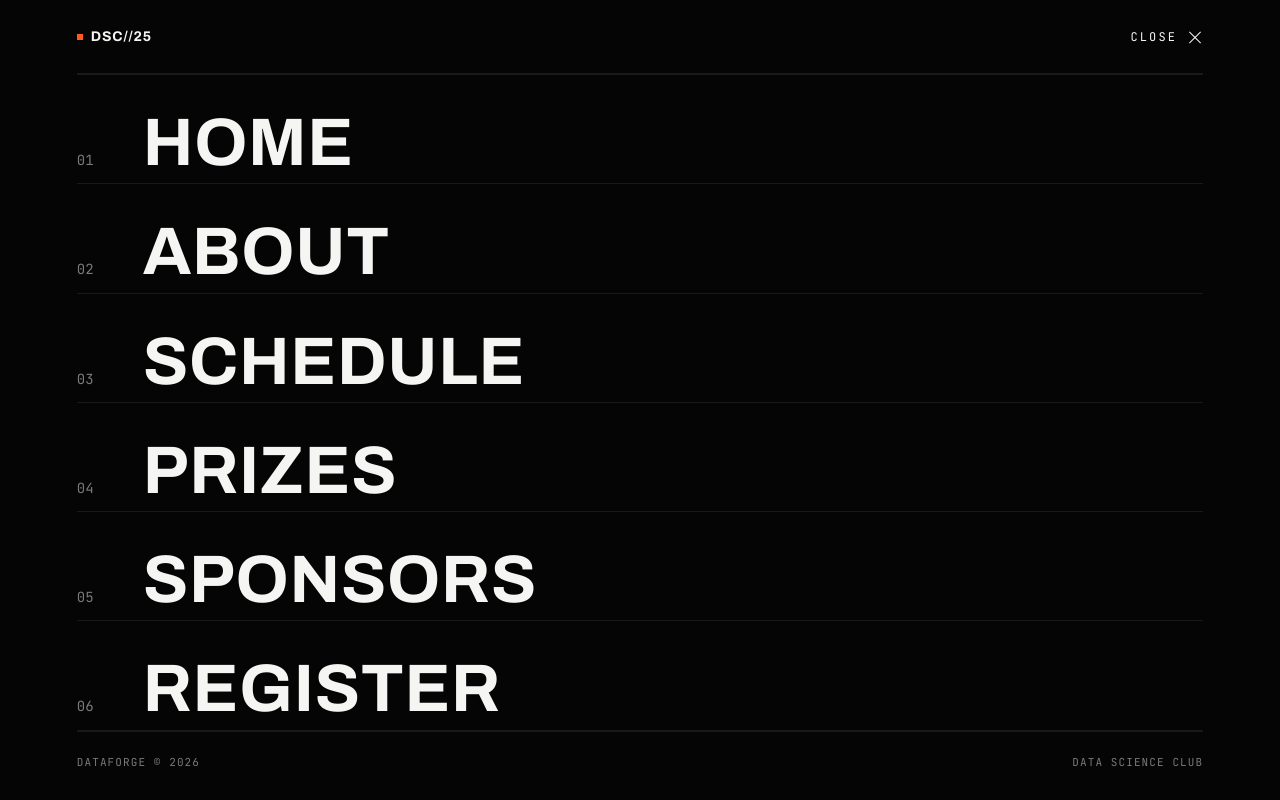
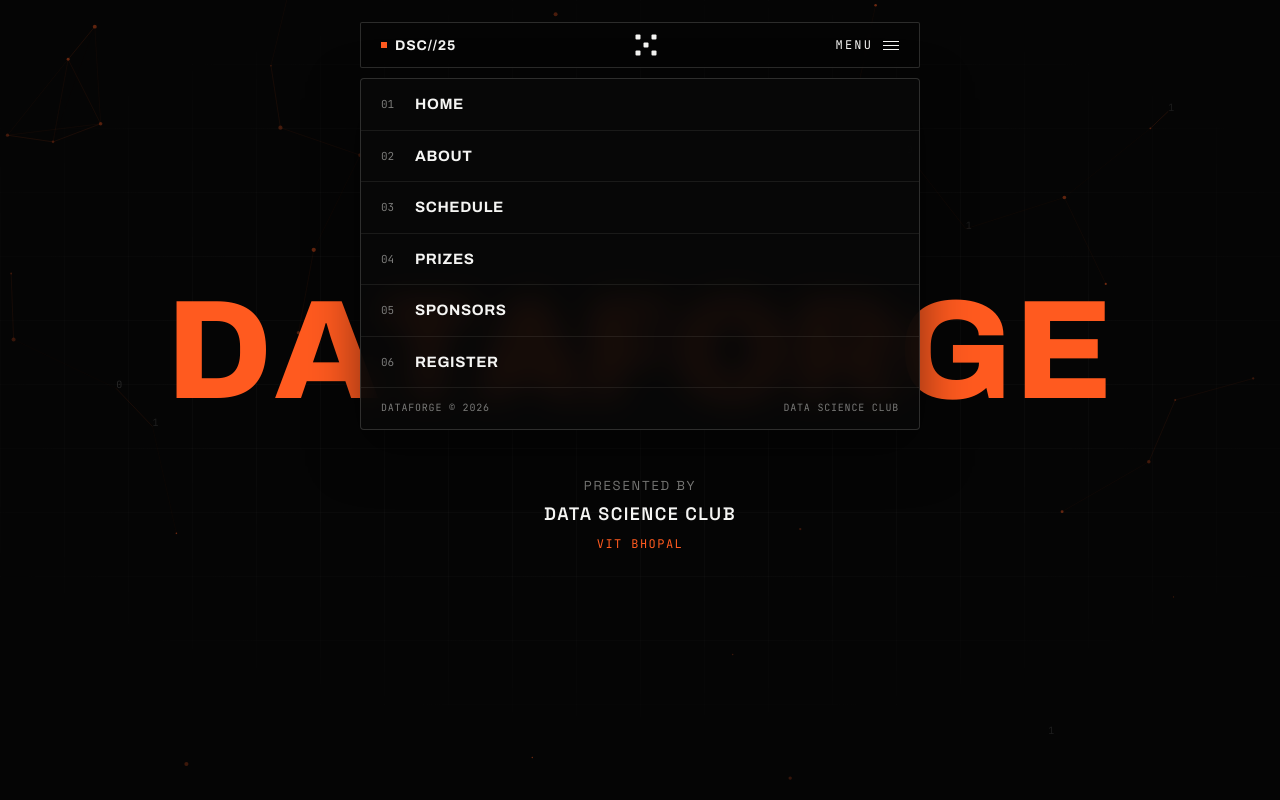
Before and after one commit to heynikcse/dataforge, a React (Vite) app: page / in a window 1280 px wide. Both pictures are taken after a click on the button "MENU". Shown: the top 800 px of the page. Built offline with nearby package versions, Linux system fonts and the light colour scheme.

Commit message:
Design the nav bar dots and make the menu appears alligned to navbar

```diff
--- a/src/App.jsx
+++ b/src/App.jsx
@@ -1,4 +1,4 @@
-import { useState } from 'react'
+import { useEffect, useState } from 'react'
 import Navbar from './components/Navbar.jsx'
 import Hero from './components/Hero.jsx'
 import MenuOverlay from './components/MenuOverlay.jsx'
@@ -11,15 +11,28 @@ import useLenis from './hooks/useLenis.js'
 
 export default function App() {
   const [menuOpen, setMenuOpen] = useState(false)
+  const [scrolled, setScrolled] = useState(false)
 
   // Smooth scroll for the whole app
   useLenis()
 
+  useEffect(() => {
+    function onScroll() {
+      setScrolled(window.scrollY > 40)
+    }
+    window.addEventListener('scroll', onScroll, { passive: true })
+    return () => window.removeEventListener('scroll', onScroll)
+  }, [])
+
   return (
     <>
-      <Navbar onMenuClick={() => setMenuOpen(true)} />
+      <Navbar
+        menuOpen={menuOpen}
+        onToggleMenu={() => setMenuOpen((v) => !v)}
+        scrolled={scrolled}
+      />
       <Hero />
-      <MenuOverlay open={menuOpen} onClose={() => setMenuOpen(false)} />
+      <MenuOverlay open={menuOpen} onClose={() => setMenuOpen(false)} scrolled={scrolled} />
 
       <About />
       <Schedule />
--- a/src/components/MenuOverlay.jsx
+++ b/src/components/MenuOverlay.jsx
@@ -10,45 +10,48 @@ const ITEMS = [
   { num: '06', label: 'Register', href: '#register' },
 ]
 
-export default function MenuOverlay({ open, onClose }) {
-  const overlayRef = useRef(null)
+export default function MenuOverlay({ open, onClose, scrolled }) {
+  const panelRef = useRef(null)
   const itemsRef = useRef([])
-  const topRef = useRef(null)
-  const footerRef = useRef(null)
   const tlRef = useRef(null)
 
   useEffect(() => {
-    gsap.set(overlayRef.current, { y: '-100%' })
-    gsap.set(itemsRef.current, { yPercent: 60, opacity: 0 })
-    gsap.set(topRef.current, { opacity: 0 })
-    gsap.set(footerRef.current, { opacity: 0 })
+    gsap.set(panelRef.current, { autoAlpha: 0, xPercent: -50, y: -12, scale: 0.96 })
+    gsap.set(itemsRef.current, { autoAlpha: 0, y: -6 })
   }, [])
 
   useEffect(() => {
     if (tlRef.current) tlRef.current.kill()
 
     if (open) {
-      document.body.classList.add('menu-open')
       const tl = gsap.timeline()
-      tl.to(overlayRef.current, { y: '0%', duration: 0.7, ease: 'power4.inOut' })
-        .to(topRef.current, { opacity: 1, duration: 0.4 }, '-=0.2')
-        .to(
-          itemsRef.current,
-          { yPercent: 0, opacity: 1, duration: 0.7, stagger: 0.06, ease: 'power3.out' },
-          '-=0.3'
-        )
-        .to(footerRef.current, { opacity: 1, duration: 0.5 }, '-=0.3')
+      tl.to(panelRef.current, {
+        autoAlpha: 1,
+        xPercent: -50,
+        y: 0,
+        scale: 1,
+        duration: 0.35,
+        ease: 'power3.out',
+      }).to(
+        itemsRef.current,
+        { autoAlpha: 1, y: 0, duration: 0.3, stagger: 0.04, ease: 'power2.out' },
+        '-=0.15'
+      )
       tlRef.current = tl
     } else {
-      document.body.classList.remove('menu-open')
       const tl = gsap.timeline({
         onComplete: () => {
-          gsap.set(itemsRef.current, { yPercent: 60, opacity: 0 })
-          gsap.set(topRef.current, { opacity: 0 })
-          gsap.set(footerRef.current, { opacity: 0 })
+          gsap.set(itemsRef.current, { autoAlpha: 0, y: -6 })
         },
       })
-      tl.to(overlayRef.current, { y: '-100%', duration: 0.6, ease: 'power3.inOut' })
+      tl.to(panelRef.current, {
+        autoAlpha: 0,
+        xPercent: -50,
+        y: -12,
+        scale: 0.96,
+        duration: 0.25,
+        ease: 'power2.in',
+      })
       tlRef.current = tl
     }
   }, [open])
@@ -61,39 +64,35 @@ export default function MenuOverlay({ open, onClose }) {
     return () => window.removeEventListener('keydown', onKeyDown)
   }, [onClose])
 
+  useEffect(() => {
+    function onClickOutside(e) {
+      if (!open) return
+      if (panelRef.current && panelRef.current.contains(e.target)) return
+      if (e.target.closest('.nav-dots-btn') || e.target.closest('.menu-btn')) return
+      onClose()
+    }
+    document.addEventListener('mousedown', onClickOutside)
+    return () => document.removeEventListener('mousedown', onClickOutside)
+  }, [open, onClose])
+
   return (
-    <div className="menu-overlay" ref={overlayRef}>
-      <div className="menu-top" ref={topRef}>
-        <div className="logo-mark">
-          <span className="dot" />
-          DSC//25
-        </div>
-        <button className="menu-close" onClick={onClose} aria-label="Close menu">
-          CLOSE
-          <span className="x">
-            <span />
-            <span />
-          </span>
-        </button>
-      </div>
-
-      <div className="menu-list">
+    <div className={`menu-panel ${scrolled ? 'is-wide' : ''}`} ref={panelRef}>
+      <div className="menu-panel-list">
         {ITEMS.map((item, i) => (
           <a
             href={item.href}
-            className="menu-item"
+            className="menu-panel-item"
             key={item.num}
             ref={(el) => (itemsRef.current[i] = el)}
             onClick={onClose}
           >
             <span className="num">{item.num}</span>
             <span className="label">{item.label}</span>
-            <span className="arrow">↗</span>
           </a>
         ))}
       </div>
 
-      <div className="menu-footer" ref={footerRef}>
+      <div className="menu-panel-footer">
         <span>DATAFORGE © 2026</span>
         <span>DATA SCIENCE CLUB</span>
       </div>
--- a/src/components/Navbar.jsx
+++ b/src/components/Navbar.jsx
@@ -1,20 +1,11 @@
-import { useEffect, useRef, useState } from 'react'
+import { useEffect, useRef } from 'react'
 import gsap from 'gsap'
 
-export default function Navbar({ onMenuClick }) {
+export default function Navbar({ menuOpen, onToggleMenu, scrolled }) {
   const navRef = useRef(null)
-  const [scrolled, setScrolled] = useState(false)
 
   useEffect(() => {
     gsap.to(navRef.current, { opacity: 1, duration: 0.8, delay: 1.0, ease: 'power2.out' })
-  }, [])
-
-  useEffect(() => {
-    function onScroll() {
-      setScrolled(window.scrollY > 40)
-    }
-    window.addEventListener('scroll', onScroll, { passive: true })
-    return () => window.removeEventListener('scroll', onScroll)
   }, [])
 
   return (
@@ -25,11 +16,17 @@ export default function Navbar({ onMenuClick }) {
           DSC//25
         </div>
 
-        <div className="nav-dots" aria-hidden="true">
-          <i /> <i /> <i />
-        </div>
+        <button
+          className={`nav-dots-btn ${menuOpen ? 'is-open' : ''}`}
+          onClick={onToggleMenu}
+          aria-label={menuOpen ? 'Close menu' : 'Open menu'}
+        >
+          <span className="nav-dots">
+            <i /> <i /> <i /> <i /> <i />
+          </span>
+        </button>
 
-        <button className="menu-btn" onClick={onMenuClick} aria-label="Open menu">
+        <button className="menu-btn" onClick={onToggleMenu} aria-label="Open menu">
           MENU
           <span className="bars">
             <span />
--- a/src/index.css
+++ b/src/index.css
@@ -103,13 +103,18 @@ canvas#bgCanvas {
   background: rgba(5, 5, 5, 0.45);
   border-radius: 2px;
   overflow: hidden;
-  transition: width 0.5s cubic-bezier(0.2, 0.8, 0.2, 1), padding 0.5s ease, background 0.5s ease;
+  transition: width 0.5s cubic-bezier(0.2, 0.8, 0.2, 1), padding 0.5s ease, background 0.5s ease,
+    backdrop-filter 0.5s ease;
+  backdrop-filter: blur(6px);
+  -webkit-backdrop-filter: blur(6px);
 }
 
 .navstrip.is-scrolled {
   width: min(94vw, 860px);
   padding: 14px 26px;
-  background: rgba(5, 5, 5, 0.86);
+  background: rgba(5, 5, 5, 0.62);
+  backdrop-filter: blur(14px);
+  -webkit-backdrop-filter: blur(14px);
 }
 
 .logo-mark {
@@ -130,19 +135,61 @@ canvas#bgCanvas {
   display: inline-block;
 }
 
-.nav-dots {
+/* ---------- Nav dots that morph into an X ---------- */
+.nav-dots-btn {
   display: flex;
   align-items: center;
-  gap: 5px;
+  justify-content: center;
+  position: relative;
+  width: 32px;
+  height: 26px;
+  background: none;
+  border: none;
+  cursor: pointer;
+  padding: 0;
+}
+
+.nav-dots {
+  position: relative;
+  display: block;
+  width: 100%;
+  height: 100%;
 }
 
 .nav-dots i {
-  width: 3px;
-  height: 3px;
-  border-radius: 50%;
+  position: absolute;
+  top: 50%;
+  left: 50%;
+  width: 5px;
+  height: 5px;
+  border-radius: 1px;
   background: var(--orange);
   display: block;
   font-style: normal;
+  transform: translate(-50%, -50%) translate(var(--x, 0), var(--y, 0));
+  transition: transform 0.45s cubic-bezier(0.65, 0, 0.35, 1), background 0.3s ease;
+}
+
+/* closed state: straight row of 5 dots */
+.nav-dots i:nth-child(1) { --x: -11px; --y: 0px; }
+.nav-dots i:nth-child(2) { --x: -5.5px; --y: 0px; }
+.nav-dots i:nth-child(3) { --x: 0px;  --y: 0px; }
+.nav-dots i:nth-child(4) { --x: 5.5px;  --y: 0px; }
+.nav-dots i:nth-child(5) { --x: 11px;  --y: 0px; }
+
+/* open state: 4 corner dots + 1 center dot form an X */
+.nav-dots-btn.is-open .nav-dots i:nth-child(1) { --x: -8px; --y: -8px; }
+.nav-dots-btn.is-open .nav-dots i:nth-child(2) { --x: 8px;  --y: -8px; }
+.nav-dots-btn.is-open .nav-dots i:nth-child(3) { --x: 0px;  --y: 0px; }
+.nav-dots-btn.is-open .nav-dots i:nth-child(4) { --x: -8px; --y: 8px; }
+.nav-dots-btn.is-open .nav-dots i:nth-child(5) { --x: 8px;  --y: 8px; }
+
+.nav-dots-btn.is-open .nav-dots i {
+  background: var(--white);
+}
+
+.nav-dots-btn:hover .nav-dots i {
+  background: var(--orange);
 }
 
 .menu-btn {
@@ -267,139 +314,84 @@ h1.hero-title .char {
   margin-top: 4px;
 }
 
-/* ---------- Fullscreen menu overlay ---------- */
-.menu-overlay {
+/* ---------- Compact dropdown menu panel ---------- */
+.menu-panel {
   position: fixed;
-  inset: 0;
-  z-index: 100;
-  background: #050505;
-  transform: translateY(-100%);
+  top: 78px;
+  left: 50%;
+  z-index: 90;
+  width: min(92vw, 560px);
+  background: rgba(8, 8, 8, 0.92);
+  border: 1px solid var(--line-strong);
+  border-radius: 4px;
+  overflow: hidden;
+  backdrop-filter: blur(16px);
+  -webkit-backdrop-filter: blur(16px);
+  box-shadow: 0 20px 50px rgba(0, 0, 0, 0.5);
+  visibility: hidden;
+  opacity: 0;
+  transition: width 0.5s cubic-bezier(0.2, 0.8, 0.2, 1), top 0.5s ease;
+}
+
+.menu-panel.is-wide {
+  width: min(94vw, 860px);
+  top: 84px;
+}
+
+.menu-panel-list {
   display: flex;
   flex-direction: column;
-  padding: 0 6vw;
 }
 
-.menu-top {
+.menu-panel-item {
   display: flex;
-  justify-content: space-between;
   align-items: center;
-  padding: 26px 0;
-  border-bottom: 1px solid var(--line);
+  gap: 14px;
+  padding: 14px 20px;
+  text-decoration: none;
+  color: var(--white);
+  border-top: 1px solid var(--line);
+  transition: background 0.25s ease, color 0.25s ease;
 }
 
-.menu-close {
-  font-family: 'JetBrains Mono', monospace;
-  font-size: 12px;
-  letter-spacing: 0.18em;
-  background: none;
-  border: none;
-  color: var(--white);
-  cursor: pointer;
-  display: flex;
-  align-items: center;
-  gap: 10px;
+.menu-panel-list .menu-panel-item:first-child {
+  border-top: none;
 }
 
-.menu-close:hover {
+.menu-panel-item .num {
+  font-family: 'JetBrains Mono', monospace;
+  font-size: 11px;
+  color: var(--gray);
+  min-width: 20px;
+  transition: color 0.25s ease;
+}
+
+.menu-panel-item .label {
+  font-family: 'Archivo', sans-serif;
+  font-weight: 700;
+  text-transform: uppercase;
+  font-size: 15px;
+  letter-spacing: 0.04em;
+  transition: color 0.25s ease;
+}
+
+.menu-panel-item:hover {
+  background: rgba(255, 90, 31, 0.08);
+}
+
+.menu-panel-item:hover .label,
+.menu-panel-item:hover .num {
   color: var(--orange);
 }
 
-.menu-close .x {
-  position: relative;
-  width: 16px;
-  height: 16px;
-}
-
-.menu-close .x span {
-  position: absolute;
-  top: 50%;
-  left: 0;
-  width: 100%;
-  height: 1px;
-  background: currentColor;
-}
-
-.menu-close .x span:first-child {
-  transform: rotate(45deg);
-}
-
-.menu-close .x span:last-child {
-  transform: rotate(-45deg);
-}
-
-.menu-list {
-  flex: 1;
-  display: flex;
-  flex-direction: column;
-  justify-content: center;
-  overflow: hidden;
-}
-
-.menu-item {
-  display: flex;
-  align-items: baseline;
-  gap: 28px;
-  padding: 18px 0;
-  border-top: 1px solid var(--line);
-  text-decoration: none;
-  color: var(--white);
-  overflow: hidden;
-  position: relative;
-}
-
-.menu-list .menu-item:last-child {
-  border-bottom: 1px solid var(--line);
-}
-
-.menu-item .num {
-  font-family: 'JetBrains Mono', monospace;
-  font-size: 14px;
-  color: var(--gray);
-  min-width: 38px;
-  transition: color 0.3s ease;
-}
-
-.menu-item .label {
-  font-family: 'Archivo', sans-serif;
-  font-weight: 700;
-  text-transform: uppercase;
-  font-size: clamp(1.8rem, 6vw, 4.2rem);
-  letter-spacing: 0.01em;
-  transition: color 0.3s ease, transform 0.4s cubic-bezier(0.2, 0.8, 0.2, 1);
-}
-
-.menu-item .arrow {
-  margin-left: auto;
-  font-family: 'JetBrains Mono', monospace;
-  color: var(--orange);
-  font-size: 14px;
-  opacity: 0;
-  transform: translateX(-8px);
-  transition: all 0.3s ease;
-}
-
-.menu-item:hover .label {
-  color: var(--orange);
-  transform: translateX(14px);
-}
-
-.menu-item:hover .arrow {
-  opacity: 1;
-  transform: translateX(0);
-}
-
-.menu-item:hover .num {
-  color: var(--orange);
-}
-
-.menu-footer {
+.menu-panel-footer {
   display: flex;
   justify-content: space-between;
-  padding: 22px 0 30px;
+  padding: 12px 20px 14px;
   font-family: 'JetBrains Mono', monospace;
-  font-size: 11px;
+  font-size: 10px;
   color: var(--gray);
-  letter-spacing: 0.1em;
+  letter-spacing: 0.08em;
   border-top: 1px solid var(--line);
 }
 
@@ -411,7 +403,8 @@ h1.hero-title .char {
     padding: 10px 16px;
     gap: 14px;
   }
-  .nav-dots {
-    display: none;
+  .menu-panel {
+    top: 68px;
+    width: 92vw;
   }
 }
```
